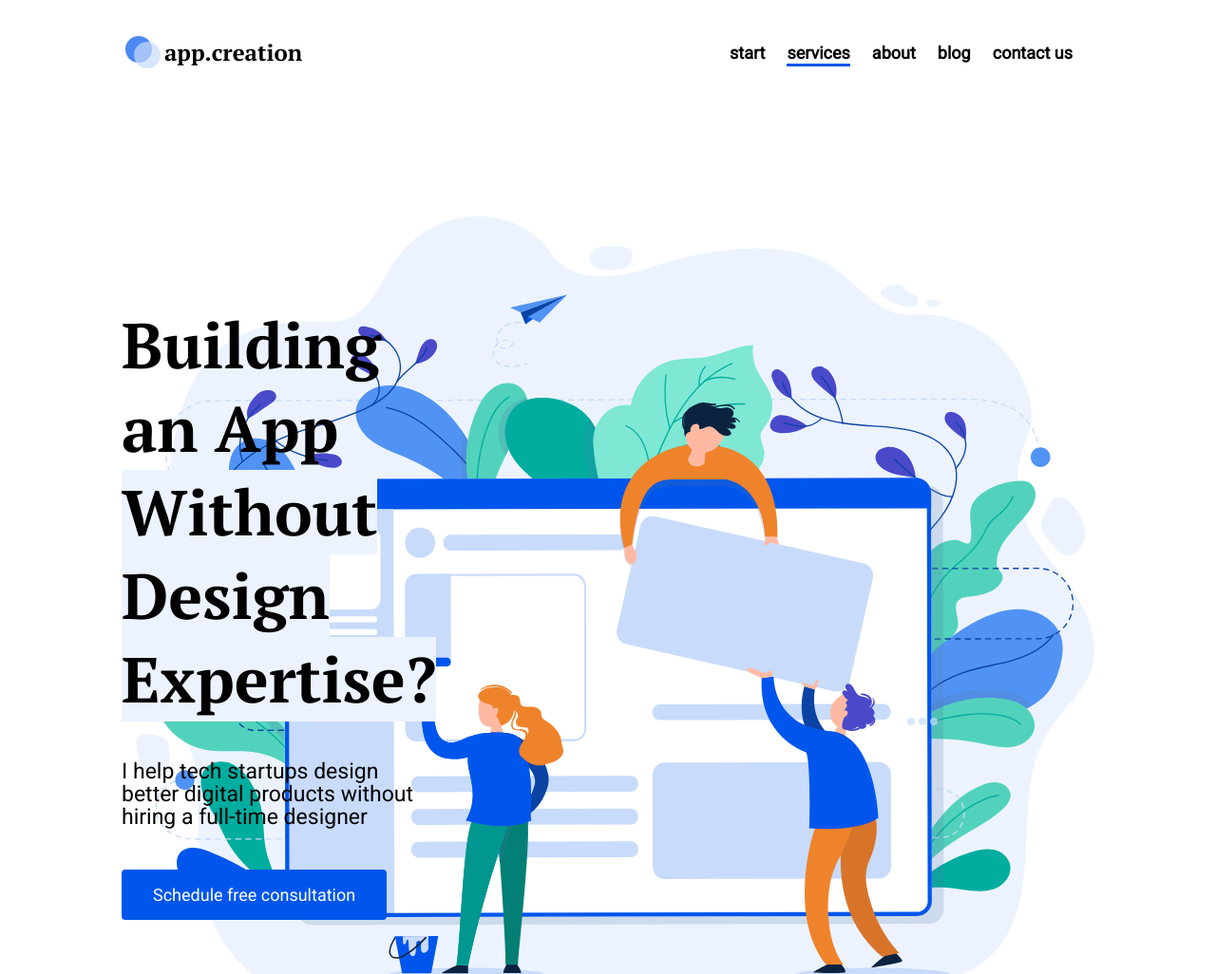
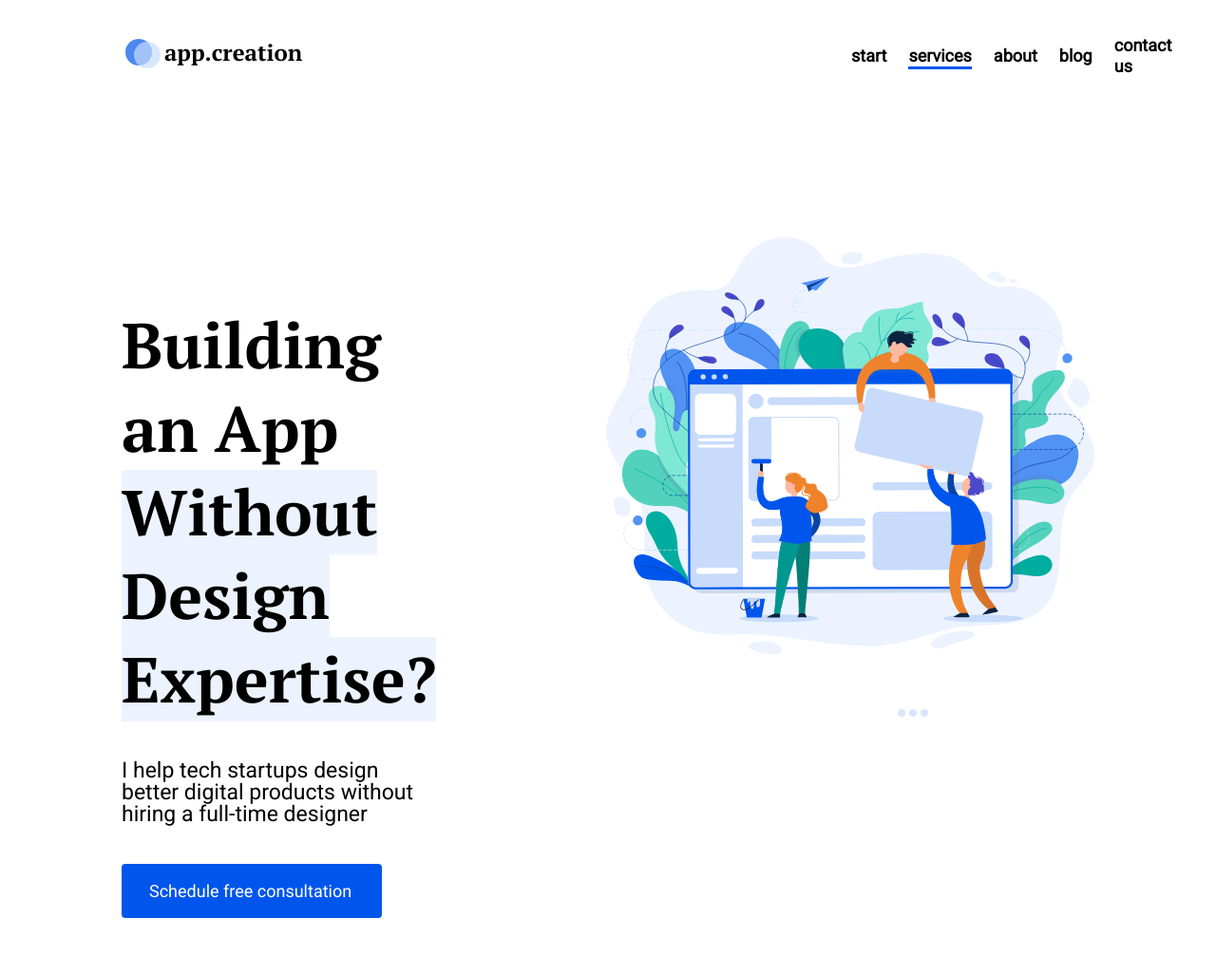
Before and after one commit to WebHeroSchool/Site_YTA, a plain HTML site: page index.html in a window 1280 px wide. Shown: the top 1026 px of the page at 95% size. Drawn offline with Linux system fonts and the light colour scheme.

Commit message:
изменения в макете, попытка 3

```diff
--- a/style.css
+++ b/style.css
@@ -11,7 +11,7 @@ body {
   padding: 28px 0px;
   display: flex;
   justify-content: space-between;
-  margin-bottom: 117px;
+  margin-bottom: 132px;
 }
 .logo, .menu {
   padding: 9px 0px;
@@ -45,6 +45,7 @@ body {
   align-items: center;
   justify-content: space-between;
   font: 700 18px/22px 'roboto';
+  width: 25%;
 }
 .menu__item {
   position: relative;
@@ -68,6 +69,7 @@ body {
 }
 .menu__item:last-child {
  padding: 0;
+ margin-right: 8px;
 }
 .menu__item:hover::after, .menu__item_active::after {
   opacity: 1;
@@ -79,14 +81,15 @@ body {
   display: inline-block;
 }
 .main {
-  padding: 74px 66% 152px 0px;
+  padding: 67px 66% 152px 0px;
   background: top right no-repeat url(img/mainimg.svg);
+  background-size: 50.2%;
 }
 .main:hover {
   -webkit-filter: hue-rotate(25deg);
 }
 .main__title {
-  margin: 18px 0px 41px 0px;
+  margin: 3px 0px 40px 0px;
   font: 689 67px/88px 'pt_serifbold';
 }
 .main__title-text_highlight {
@@ -94,14 +97,14 @@ body {
 }
 .main__subtitle {
   margin: 0px 22px 59px 0px;
-  font: 23px/24px 'roboto';
+  font: 23px/23px 'roboto';
 }
 .main__button {
   direction: inline-block;
   font: 18px 'roboto';
   color: #fff;
   background: #0056EC;
-  padding: 16px 33px;
+  padding: 18px 32px 18px 29px;
   text-decoration: none;
   border-radius: 4px;
   transition: opacity .5s;
@@ -111,8 +114,8 @@ body {
 }
 .content {
   position: absolute;
-  left: 955px;
-  bottom: 42px;
+  left: 945px;
+  bottom: 51px;
   height: 8px;
   width: 32px;
 }
```
